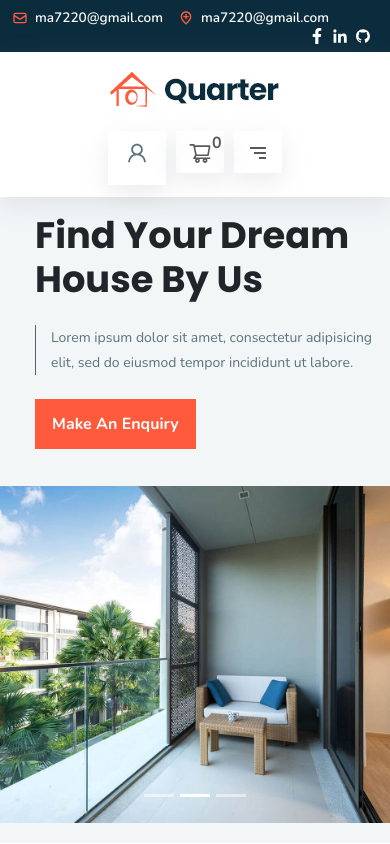
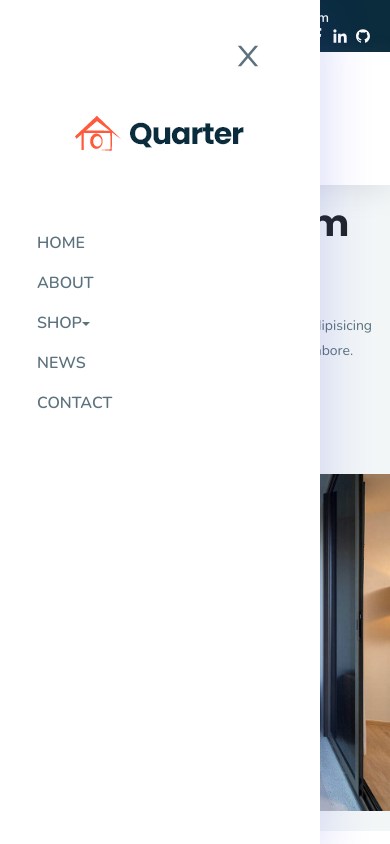
Before and after one commit to mohalaa7220/quarter_react, a React (Create React App) app: page / in a window 390 px wide. Both pictures are taken after a click on the element 258 px from the left and 151 px from the top of the page. Shown: the top 844 px of the page. Built offline with nearby package versions, Linux system fonts and the light colour scheme; no server answers.

Commit message:
updated cart

```diff
--- a/src/components/Header/Header.js
+++ b/src/components/Header/Header.js
@@ -1,5 +1,5 @@
 /* eslint-disable jsx-a11y/anchor-is-valid */
-import React, { useState, useEffect } from "react";
+import React, { useState, useEffect, useRef } from "react";
 import { AiOutlineUser, AiOutlineShoppingCart } from "react-icons/ai";
 import { BiMenuAltRight } from "react-icons/bi";
 import logo from "../..//assets/logo.png";
@@ -7,12 +7,15 @@ import "./style.css";
 import { Link } from "react-router-dom";
 import { useSelector } from "react-redux";
 import { selectCartItemCount } from "../../state/cartSlice";
-
+import { AiOutlineClose } from "react-icons/ai";
 const Header = ({ right, setRight }) => {
   const [itemCount, setItemCount] = useState(0);
   const [activeBack, setActiveBack] = useState(false);
+  const [menuOpen, setMenuOpen] = useState(false);
   const cartItemCount = useSelector(selectCartItemCount);
   const { user, isAuth } = useSelector((state) => state.auth);
+
+  console.log(menuOpen);
 
   const changeBackground = () => {
     if (window.scrollY >= 66) {
@@ -45,7 +48,10 @@ const Header = ({ right, setRight }) => {
             </a>
           </div>
 
-          <div className="col menu">
+          <div className={menuOpen ? "col menu" : "col_menu"}>
+            <div className="close_menu" onClick={() => setMenuOpen(!menuOpen)}>
+              <AiOutlineClose />
+            </div>
             <ul className="navbar-nav me-auto mb-2 mb-lg-0">
               <li className="sub-logo">
                 <Link className="navbar-brand" to="/">
@@ -154,7 +160,11 @@ const Header = ({ right, setRight }) => {
                 <AiOutlineShoppingCart />
                 <span>{itemCount}</span>
               </div>
-              <div className="menu-icon" id="menu-icon">
+              <div
+                className="menu-icon"
+                id="menu-icon"
+                onClick={() => setMenuOpen(!menuOpen)}
+              >
                 <BiMenuAltRight />
               </div>
             </div>
@@ -165,4 +175,4 @@ const Header = ({ right, setRight }) => {
   );
 };
 
-export default Header;
+export default React.memo(Header);
--- a/src/components/Header/style.css
+++ b/src/components/Header/style.css
@@ -105,7 +105,7 @@
     box-shadow: rgba(149, 157, 165, 0.2) 0px 8px 24px;
     cursor: pointer;
     transition: all .3s linear;
-    color: var(--gray);
+    color: var(--paragraph-color);
 }
 
 .header-right>div svg {
@@ -157,7 +157,7 @@
         margin-bottom: 3rem;
     }
     .menu {
-        display: none;
+        display: block;
         left: 0;
         right: auto;
         top: 0;
@@ -173,11 +173,14 @@
     ul.navbar-nav {
         flex-direction: column !important;
     }
-    .navbar .nav-item {
-        margin-bottom: .75rem;
-    }
     #menu-icon {
         display: block;
+    }
+    .close_menu {
+        display: block !important;
+    }
+    .col_menu {
+        display: none !important;
     }
 }
 
@@ -258,3 +261,22 @@
 .social svg {
     margin-right: 7px;
 }
+
+.close_menu {
+    text-align: right;
+    margin-bottom: 2rem;
+    width: 100%;
+    padding: .5rem 1.5rem;
+    display: none;
+}
+
+.close_menu svg {
+    color: var(--paragraph-color);
+    width: 2rem;
+    height: 2rem;
+    border-radius: 50%;
+}
+
+.col_menu {
+    flex: 1;
+}
--- a/src/components/Products/ProductCard.js
+++ b/src/components/Products/ProductCard.js
@@ -21,7 +21,7 @@ const ProductCard = ({ product, grid }) => {
         id: product.id,
         name: product.name,
         price: product.price,
-        img: product.original_image,
+        img: product.image_url,
       })
     );
     Swal.fire(`${product.name} to cart`);
--- a/src/index.css
+++ b/src/index.css
@@ -32,6 +32,10 @@ body {
     margin: 0;
     overflow-x: hidden;
     font-family: var(--main-font) !important
+}
+
+body {
+    overflow-x: hidden;
 }
 
 a {
```
